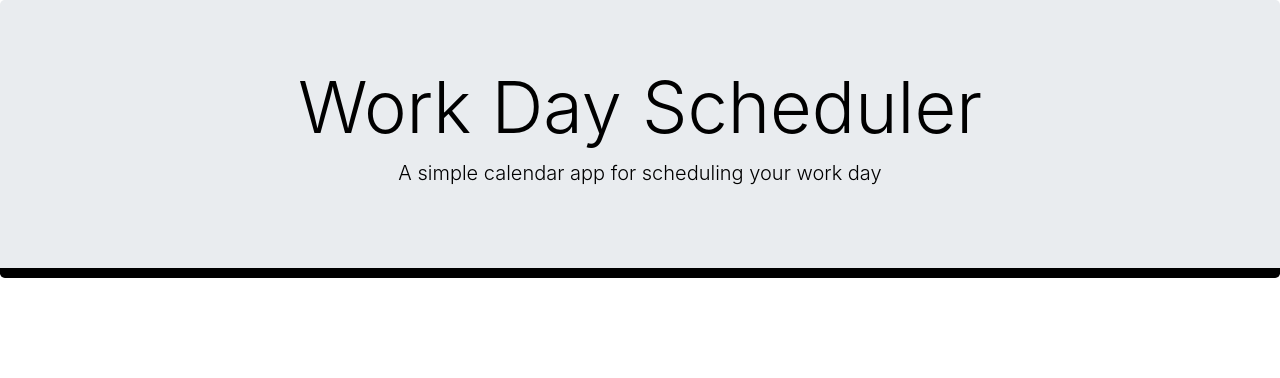
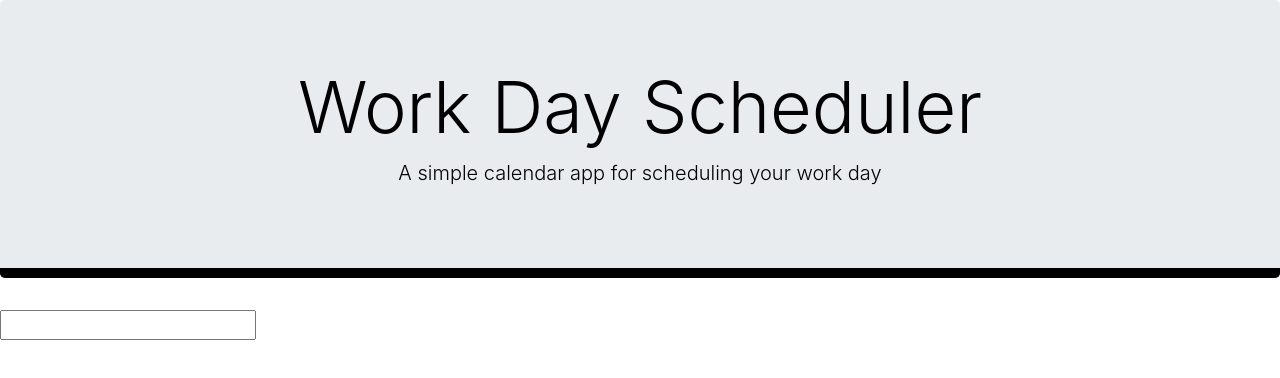
Before and after one commit to supercodingninja/WorkDay-cheduler, a plain HTML site: page index.html in a window 1280 px wide. Drawn offline with nearby package versions, Linux system fonts and the light colour scheme; files that its build step writes are made by us from their sources.

Commit message:
Input for text created.

```diff
--- a/index.html
+++ b/index.html
@@ -30,9 +30,11 @@
       <p id="currentDay" class="lead"></p>
     </header>
 
-    <!-- Create Timeblocks here. -->
+    <!-- Create Timeblocks here. Need part of "Form" tag.  Ref. Link: https://www.w3schools.com/tags/tag_input.asp -->
     <div id="myCalendar" style="width: 100%; height: 100%">
-
+      <div>
+        <input type="text">
+      </div>
     </div>
   </body>
 </html>
```
